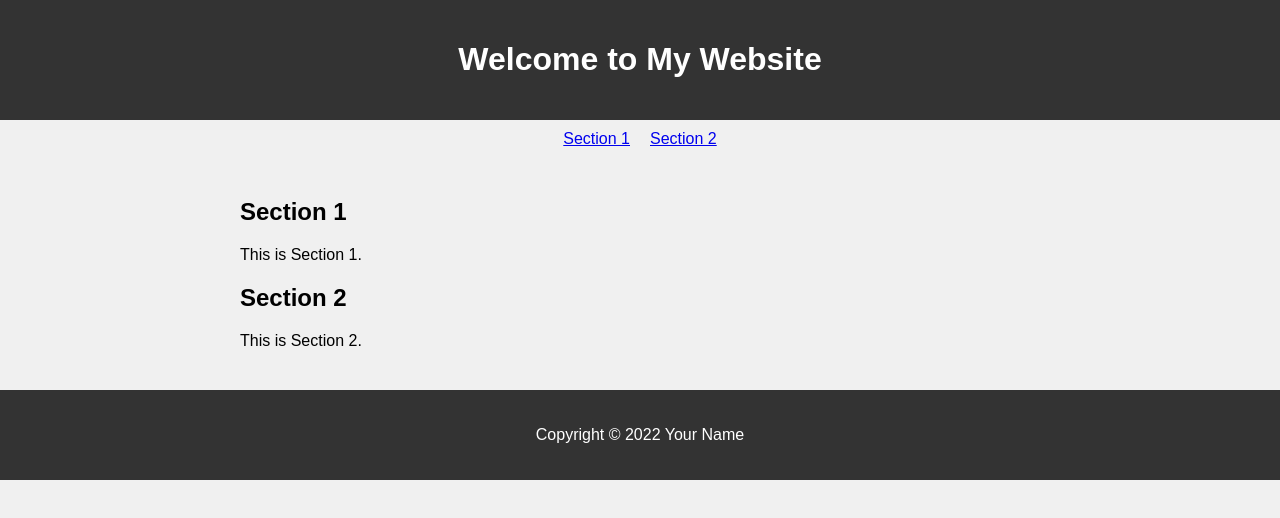
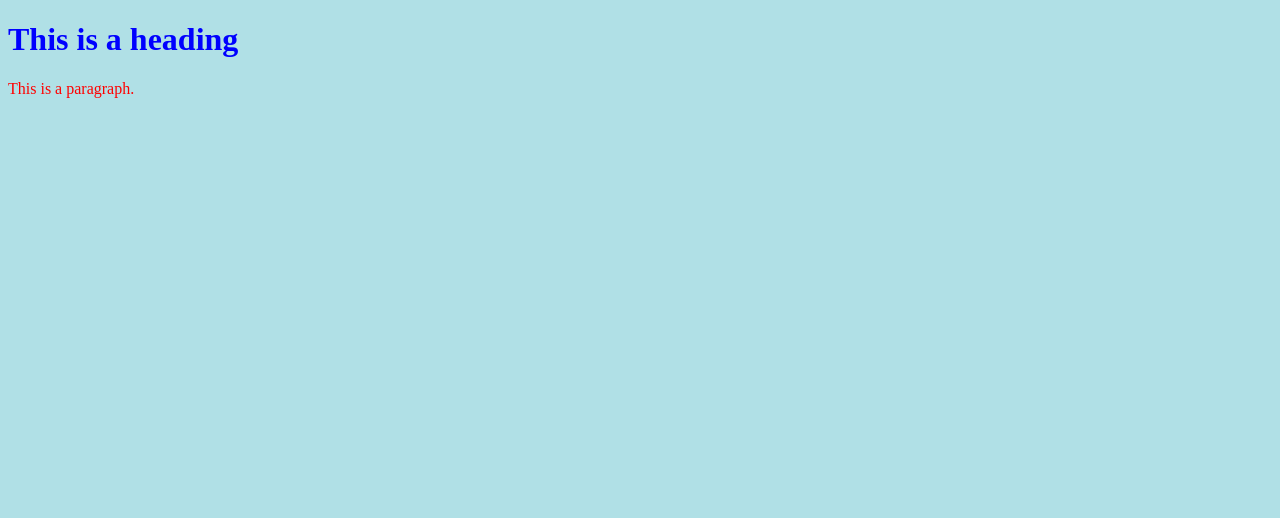
Before and after one commit to danman966/danman966.github.io, a plain HTML site: page index.html in a window 1280 px wide. Drawn offline with Linux system fonts and the light colour scheme; files that its build step writes are made by us from their sources.

Commit message:
updated style for checking test

```diff
--- a/assets/css/styles.css
+++ /dev/null
@@ -1,48 +0,0 @@
-body {
-    font-family: Arial, sans-serif;
-    margin: 0;
-    padding: 0;
-    background-color: #f0f0f0;
-    display: flex;
-    flex-direction: column;
-    align-items: center;
-}
-
-header, footer {
-    background-color: #333;
-    color: white;
-    padding: 20px;
-    text-align: center;
-    width: 100%;
-}
-
-nav ul {
-    list-style-type: none;
-    padding: 0;
-    display: flex;
-    justify-content: center;
-    background-color: #f0f0f0;
-    margin: 0;
-    padding: 10px 0;
-}
-
-nav ul li {
-    margin: 0 10px;
-}
-
-main {
-    max-width: 800px;
-    margin: 20px;
-    width: 100%;
-    box-sizing: border-box;
-}
-
-section {
-    margin-bottom: 20px;
-}
-
-@media (max-width: 600px) {
-    body {
-        padding: 0 10px;
-    }
-}
--- a/index.html
+++ b/index.html
@@ -1,33 +1,12 @@
 <!DOCTYPE html>
-<html lang="en">
+<html>
 <head>
-    <meta charset="UTF-8">
-    <meta name="viewport" content="width=device-width, initial-scale=1.0">
-    <title>Your Website Title</title>
-    <link rel="stylesheet" href="styles.css">
+  <link rel="stylesheet" href="styles.css">
 </head>
 <body>
-    <header>
-        <h1>Welcome to My Website</h1>
-    </header>
-    <nav>
-        <ul>
-            <li><a href="#section1">Section 1</a></li>
-            <li><a href="#section2">Section 2</a></li>
-        </ul>
-    </nav>
-    <main>
-        <section id="section1">
-            <h2>Section 1</h2>
-            <p>This is Section 1.</p>
-        </section>
-        <section id="section2">
-            <h2>Section 2</h2>
-            <p>This is Section 2.</p>
-        </section>
-    </main>
-    <footer>
-        <p>Copyright © 2022 Your Name</p>
-    </footer>
+
+<h1>This is a heading</h1>
+<p>This is a paragraph.</p>
+
 </body>
 </html>
--- /dev/null
+++ b/styles.css
@@ -0,0 +1,3 @@
+body {background-color: powderblue;}
+h1   {color: blue;}
+p    {color: red;}
```
